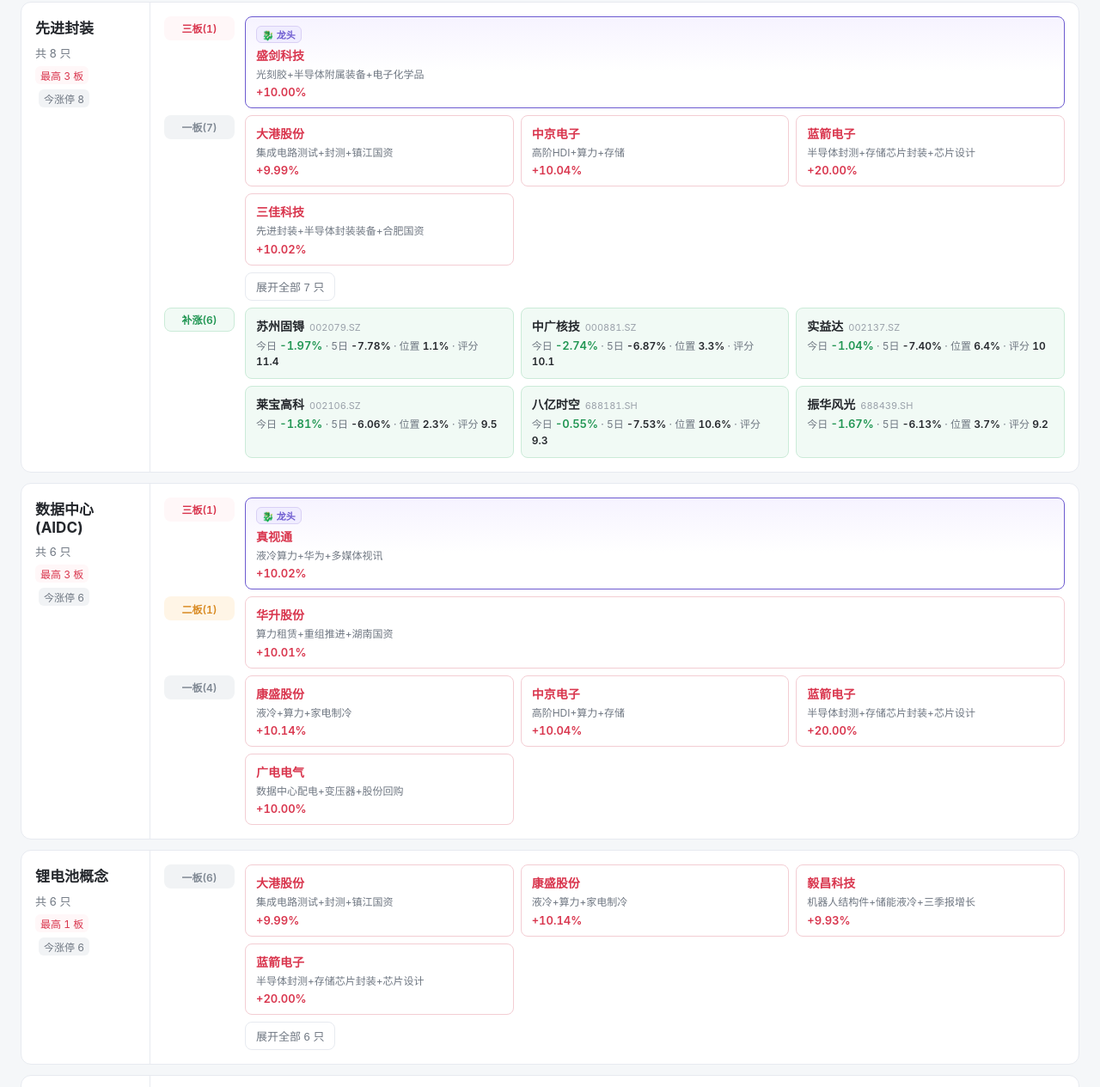
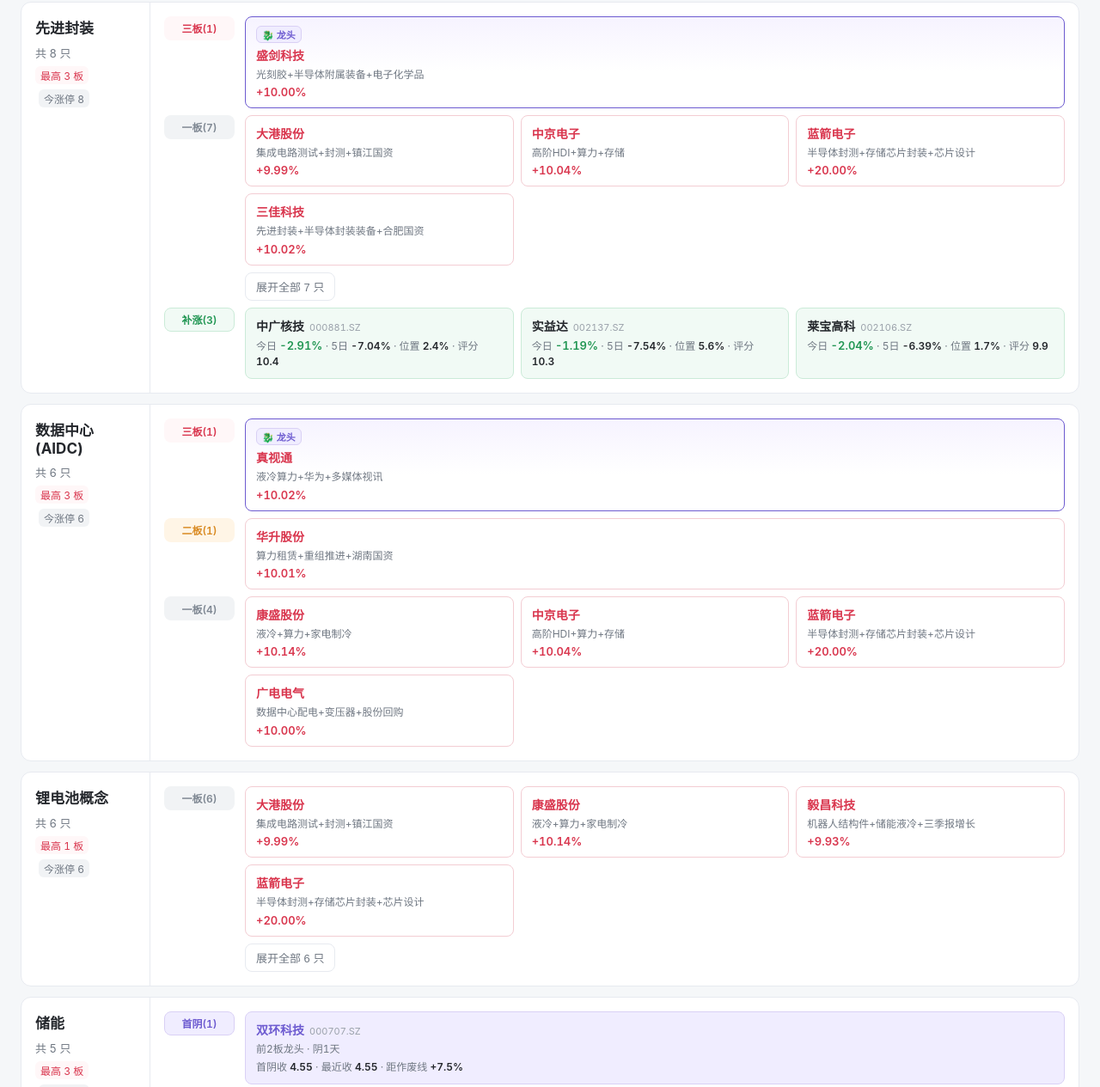
Before and after one commit to lzx2005/a-share-review, a plain HTML site: page index.html in a window 1280 px wide. Shown: the part 980-2245 px from the top of the page at 86% size. Drawn offline with Linux system fonts and the light colour scheme.

Commit message:
data: 2026-11-19

```diff
--- a/app.js
+++ b/app.js
@@ -141,31 +141,39 @@ if (typeof window !== 'undefined') {
     const r = state.report
     renderSummary(r.marketSummary)
     renderSentiment(r.sentiment)
-    renderYinPool(r.dragonYinPool)
     renderThemes(r.themes)
     setHidden('#summaryGrid,#sentimentPanel,#themeList', false)
   }
 
-  // 龙头首阴观察池(buy_signals 15:20 更新):只看板块龙头(最高连板,并列取先封)断板后的 T+1/T+2,
-  // 跟风/补涨首阴不进池;9:27 竞价弱转强(涨幅≥1% 且量比≥1.2)Bark 提醒介入,收盘破首阴收×0.93 作废。
+  // 龙头首阴(buy_signals 15:20 更新):只看板块龙头(最高连板,并列取先封)断板后的 T+1/T+2。
+  // 按板块名挂到对应题材卡梯队最上方(龙头位);对不上板块的落到此独立面板(其他板块)。
+  // 9:27 竞价弱转强(涨幅≥1% 且量比≥1.2)Bark 提醒介入,收盘破首阴收×0.93 作废。
   function renderYinPool(list) {
     const panel = document.getElementById('yinPoolPanel')
     if (!panel) return
     if (!list || !list.length) { panel.hidden = true; panel.innerHTML = ''; return }
-    const cards = list.map(x => {
+    panel.innerHTML = `<header class="lag-title">🐉 龙头首阴观察池 · 其他板块 <span class="lag-sub">只看板块龙头断板(最高连板·并列取先封)· T+1/T+2 竞价弱转强介入(9:27 Bark)· 破首阴收×0.93 作废</span></header>
+      <div class="lag-grid">${list.map(yinCard).join('')}</div>`
+    panel.hidden = false
+  }
+
+  function yinCard(x) {
     const margin = (x.breakMarginPct === null || x.breakMarginPct === undefined) ? '--'
       : (x.breakMarginPct > 0 ? '+' : '') + x.breakMarginPct + '%'
     const yc = (x.yinClose === null || x.yinClose === undefined) ? '--' : x.yinClose
     const lc = (x.lastClose === null || x.lastClose === undefined) ? '--' : x.lastClose
     return `<div class="stock-card yin-card">
       <div class="s-name">${x.name || x.id}<span class="lag-code">${x.id}</span></div>
-        <div class="s-concept">${x.boardName || ''} · 前${x.streak}板龙头 · 阴${x.yinDays}天</div>
+      <div class="s-concept">前${x.streak}板龙头 · 阴${x.yinDays}天</div>
       <div class="lag-metrics">首阴收 <em>${yc}</em> · 最近收 <em>${lc}</em> · 距作废线 <em>${margin}</em></div>
     </div>`
-    }).join('')
-    panel.innerHTML = `<header class="lag-title">🐉 龙头首阴观察池 <span class="lag-sub">只看板块龙头断板(最高连板·并列取先封)· T+1/T+2 竞价弱转强介入(9:27 Bark)· 破首阴收×0.93 作废</span></header>
-      <div class="lag-grid">${cards}</div>`
-    panel.hidden = false
+  }
+
+  function yinRow(list) {
+    return `<div class="ladder-row yin-row">
+      <span class="ladder-badge yin-badge">首阴(${list.length})</span>
+      <div class="ladder-slot"><div class="stock-grid">${list.map(yinCard).join('')}</div></div>
+    </div>`
   }
 
   // 潜在补涨·低位股(buy_signals 14:30/15:20 扫描写入):按板块名挂到对应题材卡梯队末尾(一板之后),
@@ -253,22 +261,29 @@ if (typeof window !== 'undefined') {
   function renderThemes(themes) {
     const list = (themes || []).filter(validTheme)
     const allLag = (state.report && state.report.laggardCandidates) || []
+    const allYin = (state.report && state.report.dragonYinPool) || []
     if (!list.length) {
       document.getElementById('themeList').innerHTML = '<section class="empty-banner"><p>暂无题材数据</p></section>'
+      renderYinPool(allYin)
       renderLaggards(allLag)
       return
     }
     const used = new Set()
+    const usedYin = new Set()
     document.getElementById('themeList').innerHTML = list.map(t => {
       const mine = allLag.filter(x => x.boardName === t.name)
       mine.forEach(x => used.add(x.id))
-      return themeCard(t, mine)
+      const myYin = allYin.filter(x => x.boardName === t.name)
+      myYin.forEach(x => usedYin.add(x.id))
+      return themeCard(t, mine, myYin)
     }).join('')
     list.forEach(t => t.ladders.forEach((l, li) => bindExpand(t.id, l.boardCount, li)))
+    renderYinPool(allYin.filter(x => !usedYin.has(x.id)))
     renderLaggards(allLag.filter(x => !used.has(x.id)))
   }
 
-  function themeCard(t, laggards) {
+  function themeCard(t, laggards, yins) {
+    const yRow = yins && yins.length ? yinRow(yins) : ''
     const ladders = t.ladders.map((l, i) => ladderRow(t.id, l, i)).join('')
     const lagRow = laggards && laggards.length ? laggardRow(laggards) : ''
     return `<section class="theme-card">
@@ -278,7 +293,7 @@ if (typeof window !== 'undefined') {
         <span class="badge-hi">最高 ${t.highestBoardCount} 板</span>
         <span class="badge-today">今涨停 ${t.limitUpCount}</span>
       </aside>
-      <div class="theme-ladders">${ladders}${lagRow}</div>
+      <div class="theme-ladders">${yRow}${ladders}${lagRow}</div>
     </section>`
   }
 
--- a/data/2026-11-19.json
+++ b/data/2026-11-19.json
@@ -8,8 +8,8 @@
   "marketSummary": {
     "indexChangePercent": null,
     "limitUpCount": 26,
-    "limitUpSuccessRate": 53,
-    "limitDownCount": 76
+    "limitUpSuccessRate": 52,
+    "limitDownCount": 72
   },
   "sentiment": {
     "promotion1To2": {
@@ -48,7 +48,7 @@
     },
     "poolFirstBoardCount": 21,
     "poolContinuousBoardCount": 5,
-    "poolBrokenBoardCount": 23
+    "poolBrokenBoardCount": 24
   },
   "themes": [
     {
@@ -995,46 +995,73 @@
   ],
   "laggardCandidates": [
     {
-      "id": "002079.SZ",
-      "name": "苏州固锝",
-      "boardName": "先进封装",
-      "changePercent": -1.97,
-      "pct5d": -7.78,
-      "position": 1.1,
-      "score": 11.4
-    },
-    {
-      "id": "688571.SH",
-      "name": "杭华股份",
-      "boardName": "光刻胶",
-      "changePercent": -1.74,
-      "pct5d": -7.57,
-      "position": 1.7,
-      "score": 11.0
-    },
-    {
-      "id": "000736.SZ",
-      "name": "中交发展",
-      "boardName": "摘帽",
-      "changePercent": -2.35,
-      "pct5d": -7.64,
-      "position": 3.3,
-      "score": 10.6
-    },
-    {
       "id": "002455.SZ",
       "name": "百川股份",
       "boardName": "光刻胶",
       "changePercent": -3.0,
       "pct5d": -7.25,
-      "position": 2.6,
-      "score": 10.5
+      "position": 3.8,
+      "score": 12.7
+    },
+    {
+      "id": "002559.SZ",
+      "name": "亚威股份",
+      "boardName": "光刻胶",
+      "changePercent": -2.4,
+      "pct5d": -6.75,
+      "position": 1.6,
+      "score": 12.7
+    },
+    {
+      "id": "603125.SH",
+      "name": "常青科技",
+      "boardName": "光刻胶",
+      "changePercent": -1.16,
+      "pct5d": -7.2,
+      "position": 5.9,
+      "score": 12.3
+    },
+    {
+      "id": "688093.SH",
+      "name": "世华科技",
+      "boardName": "光刻胶",
+      "changePercent": -1.43,
+      "pct5d": -7.12,
+      "position": 6.4,
+      "score": 12.1
+    },
+    {
+      "id": "688181.SH",
+      "name": "八亿时空",
+      "boardName": "光刻胶",
+      "changePercent": -0.65,
+      "pct5d": -7.62,
+      "position": 10.2,
+      "score": 11.8
+    },
+    {
+      "id": "300797.SZ",
+      "name": "钢研纳克",
+      "boardName": "光刻胶",
+      "changePercent": -1.68,
+      "pct5d": -6.1,
+      "position": 2.9,
+      "score": 11.8
+    },
+    {
+      "id": "000881.SZ",
+      "name": "中广核技",
+      "boardName": "先进封装",
+      "changePercent": -2.91,
+      "pct5d": -7.04,
+      "position": 2.4,
+      "score": 10.4
     },
     {
       "id": "002496.SZ",
       "name": "辉丰股份",
       "boardName": "摘帽",
-      "changePercent": -2.35,
+      "changePercent": -1.76,
       "pct5d": -7.22,
       "position": 2.5,
       "score": 10.3
@@ -1049,85 +1076,58 @@
       "score": 10.3
     },
     {
-      "id": "002559.SZ",
-      "name": "亚威股份",
-      "boardName": "光刻胶",
-      "changePercent": -2.27,
-      "pct5d": -6.5,
-      "position": 0.8,
-      "score": 10.1
-    },
-    {
-      "id": "000881.SZ",
-      "name": "中广核技",
-      "boardName": "先进封装",
-      "changePercent": -2.74,
-      "pct5d": -6.87,
-      "position": 3.3,
-      "score": 10.1
-    },
-    {
       "id": "002137.SZ",
       "name": "实益达",
       "boardName": "先进封装",
-      "changePercent": -1.04,
-      "pct5d": -7.4,
-      "position": 6.4,
+      "changePercent": -1.19,
+      "pct5d": -7.54,
+      "position": 5.6,
+      "score": 10.3
+    },
+    {
+      "id": "000736.SZ",
+      "name": "中交发展",
+      "boardName": "摘帽",
+      "changePercent": -1.83,
+      "pct5d": -7.39,
+      "position": 5.0,
       "score": 10.0
     },
     {
-      "id": "603125.SH",
-      "name": "常青科技",
+      "id": "600587.SH",
+      "name": "新华医疗",
       "boardName": "光刻胶",
-      "changePercent": -1.16,
-      "pct5d": -7.2,
-      "position": 5.9,
-      "score": 9.8
+      "changePercent": -1.57,
+      "pct5d": -4.42,
+      "position": 3.4,
+      "score": 10.0
+    },
+    {
+      "id": "300187.SZ",
+      "name": "永清环保",
+      "boardName": "固废处理",
+      "changePercent": -2.2,
+      "pct5d": -7.39,
+      "position": 0.0,
+      "score": 10.0
     },
     {
       "id": "002106.SZ",
       "name": "莱宝高科",
       "boardName": "先进封装",
-      "changePercent": -1.81,
-      "pct5d": -6.06,
-      "position": 2.3,
-      "score": 9.5
+      "changePercent": -2.04,
+      "pct5d": -6.39,
+      "position": 1.7,
+      "score": 9.9
     },
     {
-      "id": "301500.SZ",
-      "name": "飞南资源",
-      "boardName": "固废处理",
-      "changePercent": -1.45,
-      "pct5d": -7.89,
-      "position": 5.3,
-      "score": 9.4
-    },
-    {
-      "id": "688181.SH",
-      "name": "八亿时空",
-      "boardName": "先进封装",
-      "changePercent": -0.55,
-      "pct5d": -7.53,
-      "position": 10.6,
-      "score": 9.3
-    },
-    {
-      "id": "688439.SH",
-      "name": "振华风光",
-      "boardName": "先进封装",
-      "changePercent": -1.67,
-      "pct5d": -6.13,
-      "position": 3.7,
-      "score": 9.2
-    },
-    {
-      "id": "300797.SZ",
-      "name": "钢研纳克",
-      "boardName": "光刻胶",
-      "changePercent": -1.86,
-      "pct5d": -6.01,
-      "position": 3.5,
-      "score": 9.1
+      "id": "300376.SZ",
+      "name": "易事特",
+      "boardName": "摘帽",
+      "changePercent": -2.13,
+      "pct5d": -6.62,
+      "position": 2.1,
+      "score": 9.8
     }
   ],
   "dragonYinPool": [
@@ -1138,8 +1138,8 @@
       "streak": 4,
       "yinDays": 1,
       "yinClose": 7.38,
-      "lastClose": 7.39,
-      "breakMarginPct": 7.7
+      "lastClose": 7.67,
+      "breakMarginPct": 11.8
     },
     {
       "id": "000707.SZ",
@@ -1162,15 +1162,25 @@
       "breakMarginPct": 7.5
     },
     {
+      "id": "301391.SZ",
+      "name": "卡莱特",
+      "boardName": "华为昇腾",
+      "streak": 2,
+      "yinDays": 1,
+      "yinClose": 55.98,
+      "lastClose": 55.98,
+      "breakMarginPct": 7.5
+    },
+    {
       "id": "600410.SH",
       "name": "华胜天成",
       "boardName": "腾讯概念",
       "streak": 2,
       "yinDays": 1,
       "yinClose": 17.0,
-      "lastClose": 16.95,
-      "breakMarginPct": 7.2
+      "lastClose": 16.7,
+      "breakMarginPct": 5.6
     }
   ],
-  "updatedAt": "2026-11-19 15:18:08"
+  "updatedAt": "2026-11-19 15:33:06"
 }
--- a/index.html
+++ b/index.html
@@ -4,7 +4,7 @@
   <meta charset="utf-8">
   <meta name="viewport" content="width=device-width, initial-scale=1, viewport-fit=cover">
   <title>题材复盘 - A 股盘后题材与连板梯队</title>
-  <link rel="stylesheet" href="./styles.css?v=20261119-3">
+  <link rel="stylesheet" href="./styles.css?v=20261119-4">
 </head>
 <body>
   <div class="shell">
@@ -63,6 +63,6 @@
       <p>数据源 hithink-finance · 仅展示真实派生 · 不构成投资建议</p>
     </footer>
   </div>
-  <script type="module" src="./app.js?v=20261119-3"></script>
+  <script type="module" src="./app.js?v=20261119-4"></script>
 </body>
 </html>
--- a/styles.css
+++ b/styles.css
@@ -78,6 +78,7 @@ body{overflow-x:hidden;font-feature-settings:"tnum" on}
 .stock-card.dragon{border-color:var(--high);background:linear-gradient(180deg,#F6F3FF 0%,#fff 60%)}
 .stock-card .s-dragon{display:inline-flex;align-self:flex-start;align-items:center;gap:2px;background:var(--high-bg);color:var(--high);border:1px solid #D9D0F5;border-radius:6px;padding:1px 6px;font-size:11px;font-weight:700}
 
+.ladder-badge.yin-badge{background:var(--high-bg);color:var(--high);border:1px solid #D9D0F5}
 .ladder-badge.lag-badge{background:var(--down-bg);color:var(--down);border:1px solid var(--down-border)}
 .lag-card{border-color:var(--down-border);background:var(--down-bg)}
 .lag-card .s-name{color:var(--text-main)}
```
Lines whose indentation alone changed are shown as unchanged.
